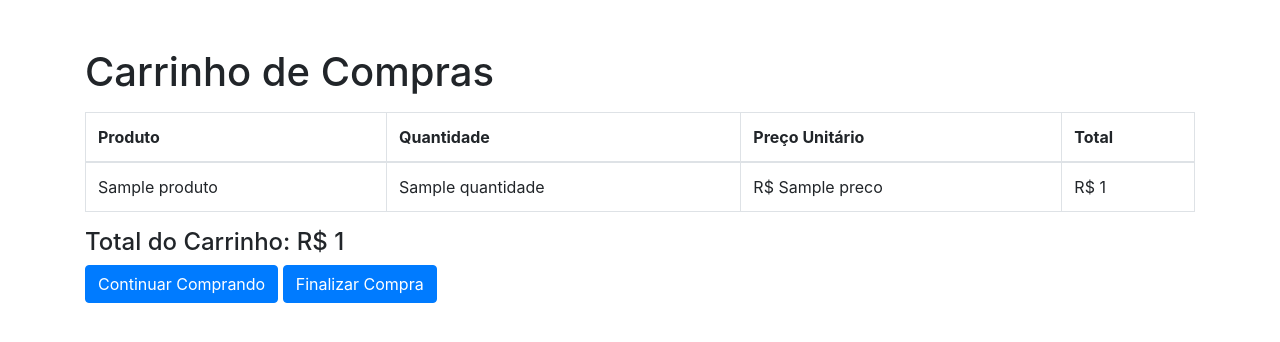
After one commit to quintiliano95/FrenteDeCaixa, a Django app: template caixa/frente_caixa/templates/ver_carrinho.html in a window 1280 px wide. The commit adds this page. Shown: the top 342 px of the page. Run offline with Django 3.2, Linux system fonts and the light colour scheme; the template is opened without the code that fills it: most values are stand-ins (such as "Sample title", 1, 10 or a date in 2020); some libraries are stand-ins or nearby versions.

Commit message:
Carrinho

```diff
--- a/caixa/frente_caixa/forms.py
+++ b/caixa/frente_caixa/forms.py
@@ -5,3 +5,7 @@ class ProdutoForm(forms.ModelForm):
     class Meta:
         model = Produto
         fields = ['nome', 'preco']
+
+
+class AdicionarAoCarrinhoForm(forms.Form):
+    quantidade = forms.IntegerField(min_value=1, initial=1, widget=forms.NumberInput(attrs={'class': 'form-control'}))
--- a/caixa/frente_caixa/templates/lista_produtos.html
+++ b/caixa/frente_caixa/templates/lista_produtos.html
@@ -24,7 +24,7 @@
                     <td>{{ produto.nome }}</td>
                     <td>R$ {{ produto.preco }}</td>
                     <td>
-                        <a href="{% url 'registrar_venda' produto.id %}" class="btn btn-primary">Vender</a>
+                        <a href="{% url 'adicionar_ao_carrinho' produto.id %}" class="btn btn-success">Adicionar ao Carrinho</a>
                     </td>
                 </tr>
                 {% endfor %}
--- /dev/null
+++ b/caixa/frente_caixa/templates/ver_carrinho.html
@@ -0,0 +1,37 @@
+<!DOCTYPE html>
+<html lang="en">
+<head>
+    <meta charset="UTF-8">
+    <meta name="viewport" content="width=device-width, initial-scale=1.0">
+    <title>Carrinho de Compras</title>
+    <link href="https://stackpath.bootstrapcdn.com/bootstrap/4.5.2/css/bootstrap.min.css" rel="stylesheet">
+</head>
+<body>
+    <div class="container">
+        <h1 class="mt-5">Carrinho de Compras</h1>
+        <table class="table table-bordered mt-3">
+            <thead>
+                <tr>
+                    <th>Produto</th>
+                    <th>Quantidade</th>
+                    <th>Preço Unitário</th>
+                    <th>Total</th>
+                </tr>
+            </thead>
+            <tbody>
+                {% for item in itens_carrinho %}
+                <tr>
+                    <td>{{ item.produto.nome }}</td>
+                    <td>{{ item.quantidade }}</td>
+                    <td>R$ {{ item.produto.preco }}</td>
+                    <td>R$ {{ item.total_item }}</td>
+                </tr>
+                {% endfor %}
+            </tbody>
+        </table>
+        <h4 class="mt-3">Total do Carrinho: R$ {{ total_carrinho }}</h4>
+        <a href="{% url 'lista_produtos' %}" class="btn btn-primary">Continuar Comprando</a>
+        <a href="{% url 'lista_produtos' %}" class="btn btn-primary">Finalizar Compra</a>
+    </div>
+</body>
+</html>
--- a/caixa/frente_caixa/urls.py
+++ b/caixa/frente_caixa/urls.py
@@ -4,5 +4,7 @@ from . import views
 urlpatterns = [
     path('produtos/', views.lista_produtos, name='lista_produtos'),
     path('registrar_venda/<int:produto_id>/', views.registrar_venda, name='registrar_venda'),
-    path('adicionar_produto/', views.adicionar_produto, name='adicionar_produto'),  # Nova URL
+    path('adicionar_produto/', views.adicionar_produto, name='adicionar_produto'),
+    path('adicionar_ao_carrinho/<int:produto_id>/', views.adicionar_ao_carrinho, name='adicionar_ao_carrinho'),
+    path('ver_carrinho/', views.ver_carrinho, name='ver_carrinho'),
 ]
```
Also changed, not shown: caixa/frente_caixa/models.py (+12 -0 lines), caixa/frente_caixa/templates/adicionar_ao_carrinho.html (added, +23 -0 lines), caixa/frente_caixa/views.py (+27 -3 lines), caixa/frente_caixa/migrations/0002_carrinho.py (added).
